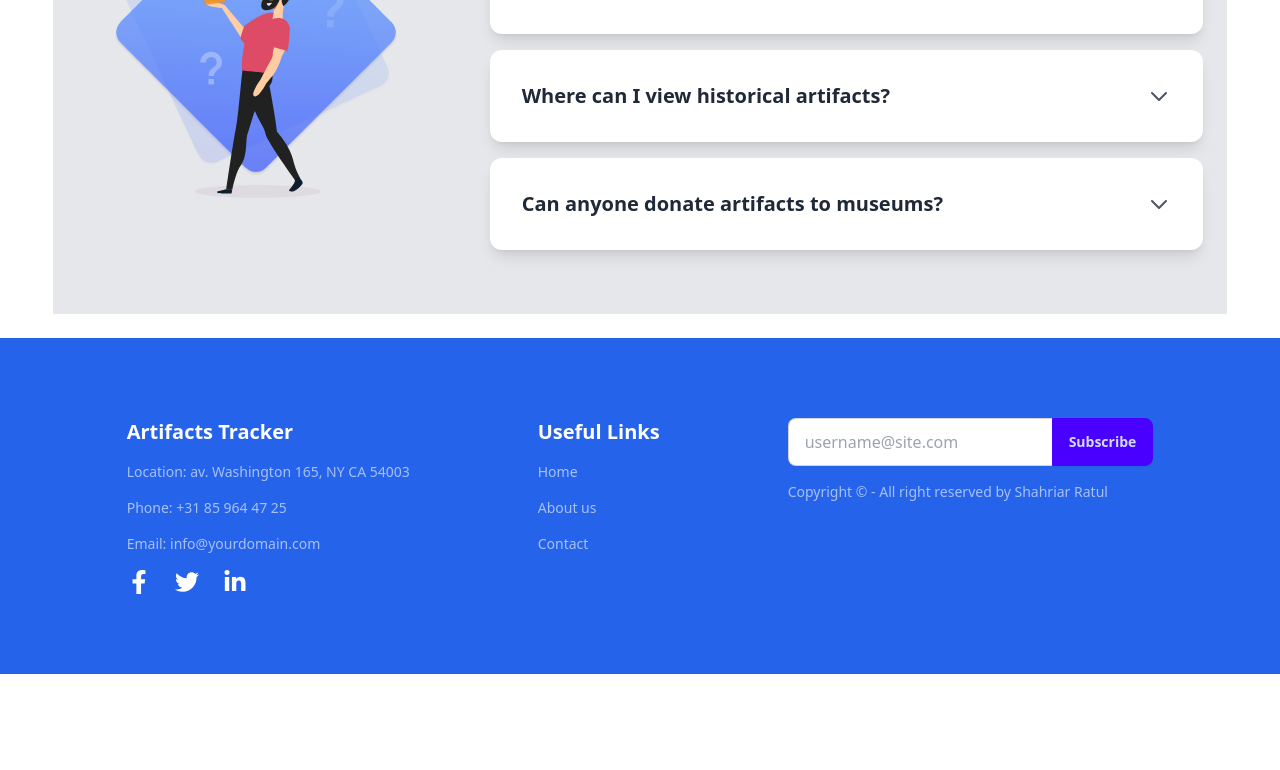
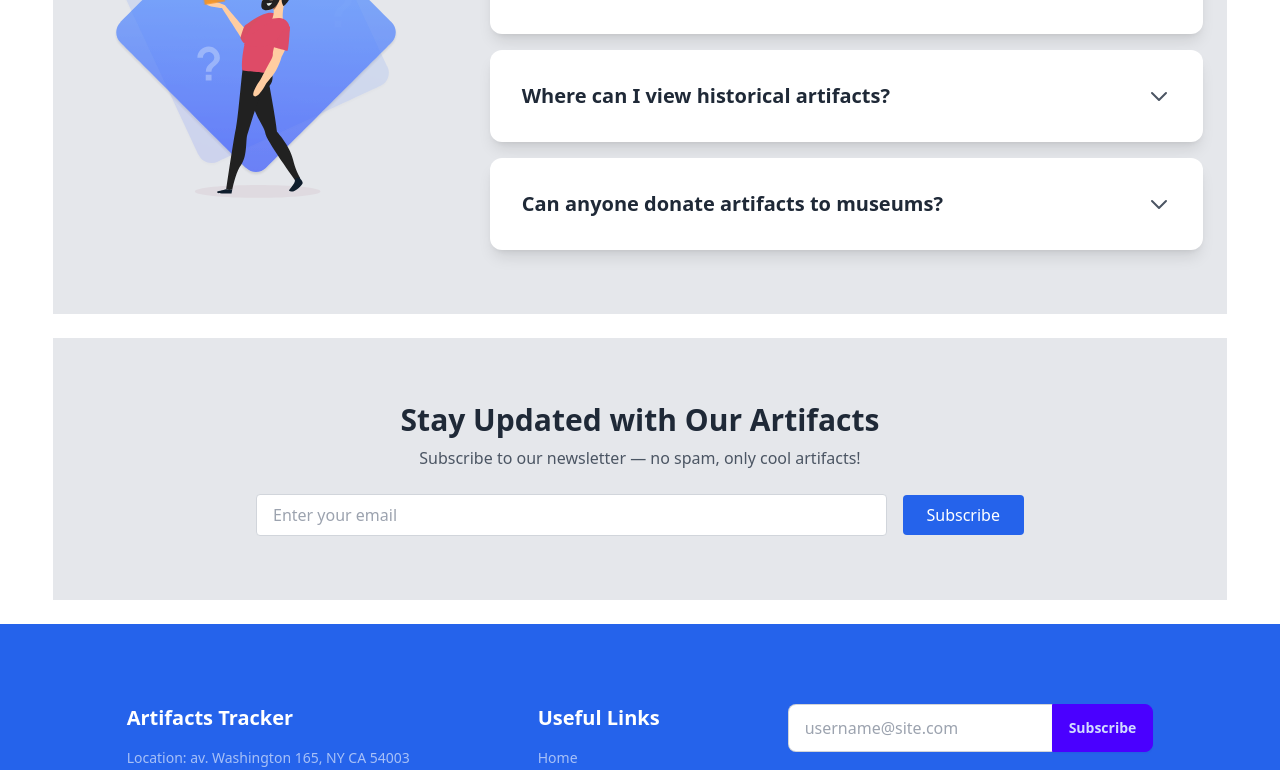
Before and after one commit to Ratul01921/artifacts-tracker-client, a React (Vite) app: page / in a window 1280 px wide. Shown: the part 1494-2264 px from the top of the page. Before the commit the page ends 2168 px from the top, so only its background shows below. Built offline with nearby package versions, Linux system fonts and the light colour scheme; no server answers.

Commit message:
added: newslatter section added

```diff
--- /dev/null
+++ b/src/Components/NewsletterSignup.jsx
@@ -0,0 +1,56 @@
+import React, { useState } from 'react';
+
+const NewsletterSignup = () => {
+  const [email, setEmail] = useState('');
+  const [submitted, setSubmitted] = useState(false);
+
+  const handleSubmit = (e) => {
+    e.preventDefault();
+
+    if (!email) return;
+
+    // You can integrate with a backend or service like Mailchimp here
+    console.log('Subscribed with:', email);
+    setSubmitted(true);
+    setEmail('');
+  };
+
+  return (
+    <section className="py-16 bg-gray-200 w-11/12 mx-auto my-6">
+      <div className="max-w-screen-md mx-auto text-center">
+        <h2 className="text-2xl md:text-3xl font-semibold text-gray-800 mb-2">
+          Stay Updated with Our Artifacts
+        </h2>
+        <p className="text-gray-600 mb-6">
+          Subscribe to our newsletter — no spam, only cool artifacts!
+        </p>
+
+        {submitted ? (
+          <p className="text-green-600 font-medium">Thanks for subscribing!</p>
+        ) : (
+          <form
+            onSubmit={handleSubmit}
+            className="flex flex-col sm:flex-row items-center justify-center gap-4"
+          >
+            <input
+              type="email"
+              required
+              placeholder="Enter your email"
+              value={email}
+              onChange={(e) => setEmail(e.target.value)}
+              className="px-4 py-2 w-full sm:w-auto flex-1 rounded border border-gray-300 focus:outline-none focus:ring-2 focus:ring-blue-400"
+            />
+            <button
+              type="submit"
+              className="px-6 py-2 bg-blue-600 text-white rounded hover:bg-blue-700 transition"
+            >
+              Subscribe
+            </button>
+          </form>
+        )}
+      </div>
+    </section>
+  );
+};
+
+export default NewsletterSignup;
--- a/src/LayoutComponets/Home.jsx
+++ b/src/LayoutComponets/Home.jsx
@@ -3,6 +3,7 @@ import TopArtifacts from '../Components/TopArtifacts';
 import Slider from '../Components/Slider';
 import FAQ from '../Components/FAQ';
 import Gallery from '../Components/Gallery';
+import NewsletterSignup from '../Components/NewsletterSignup';
 
 const Home = () => {
     return (
@@ -11,6 +12,7 @@ const Home = () => {
             <TopArtifacts></TopArtifacts>
             <Gallery></Gallery>
             <FAQ></FAQ>
+            <NewsletterSignup></NewsletterSignup>
         </div>
     );
 };
```
